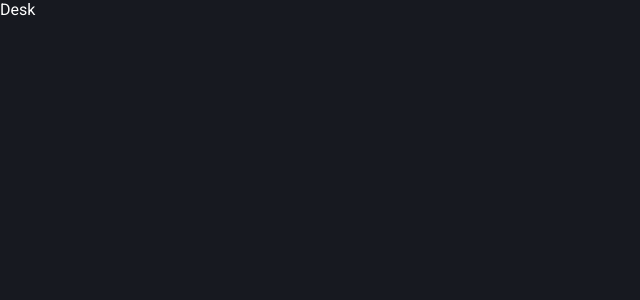
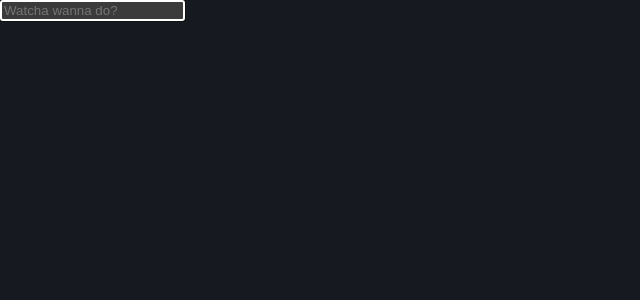
Before and after one commit to utilyre/notodo, a React (Vite) app: page / in a window 1280 px wide. Shown: the top 300 px of the page, without its empty margins (0-640 px from the left). Built offline with nearby package versions, Linux system fonts and the light colour scheme.

Commit message:
Make Desk page including a form and a todolist

```diff
--- a/src/pages/Desk/Desk.jsx
+++ b/src/pages/Desk/Desk.jsx
@@ -1,9 +1,57 @@
+import { useRef, useState, useEffect } from 'react'
+
 import styles from './Desk.module.css'
+import { Todo } from '../../components'
+import { useTodos } from '../../hooks'
 
 const Desk = () => {
+  const domTodoTobe = useRef()
+  const [todos, addTodo, delTodo, editTodo] = useTodos('todos')
+  const [todoTobe, setTodoTobe] = useState('')
+
+  useEffect(() => {
+    domTodoTobe.current.focus()
+  }, [])
+
+  const onSubmit = (e) => {
+    e.preventDefault()
+
+    addTodo(todoTobe)
+    setTodoTobe('')
+  }
+
   return (
-    <main>
-      Desk
+    <main className={styles.container}>
+      <form
+        onSubmit={onSubmit}
+        className={styles.form}
+      >
+        <input
+          type='text'
+          required
+          placeholder='Watcha wanna do?'
+          ref={domTodoTobe}
+          value={todoTobe}
+          onChange={(e) => setTodoTobe(e.target.value)}
+          className={styles.todoTobe}
+        />
+
+        {/* <button */}
+        {/*   type='submit' */}
+        {/*   className={styles.add} */}
+        {/* > */}
+        {/*   Add */}
+        {/* </button> */}
+      </form>
+
+      {todos.map((todo) =>
+        <Todo
+          key={todo.id}
+          todo={todo}
+          delTodo={delTodo}
+          editTodo={editTodo}
+        />
+      )}
     </main>
   )
 }
```
